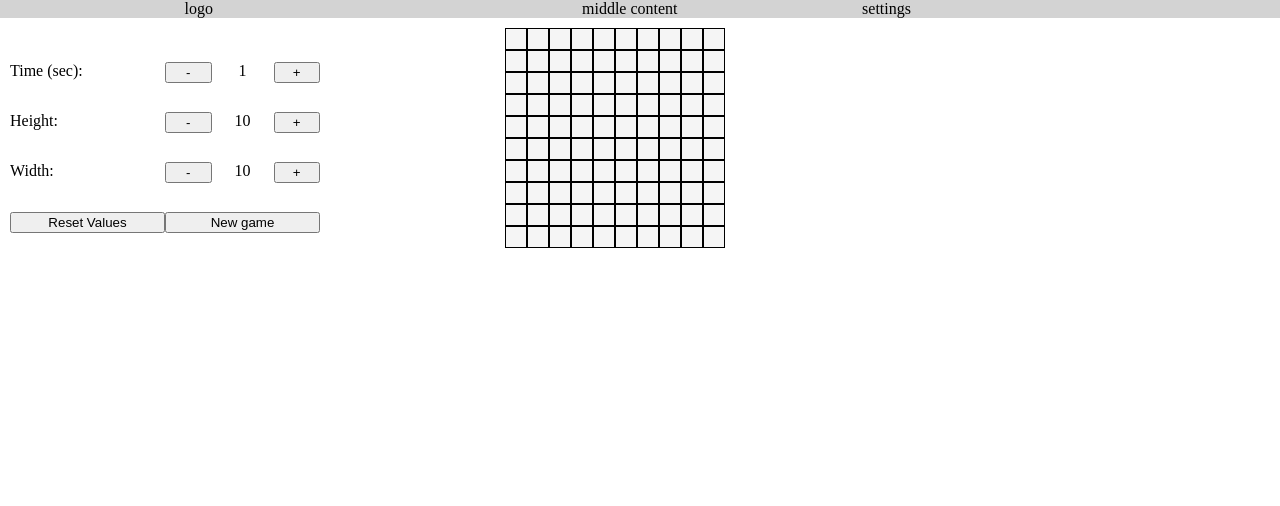
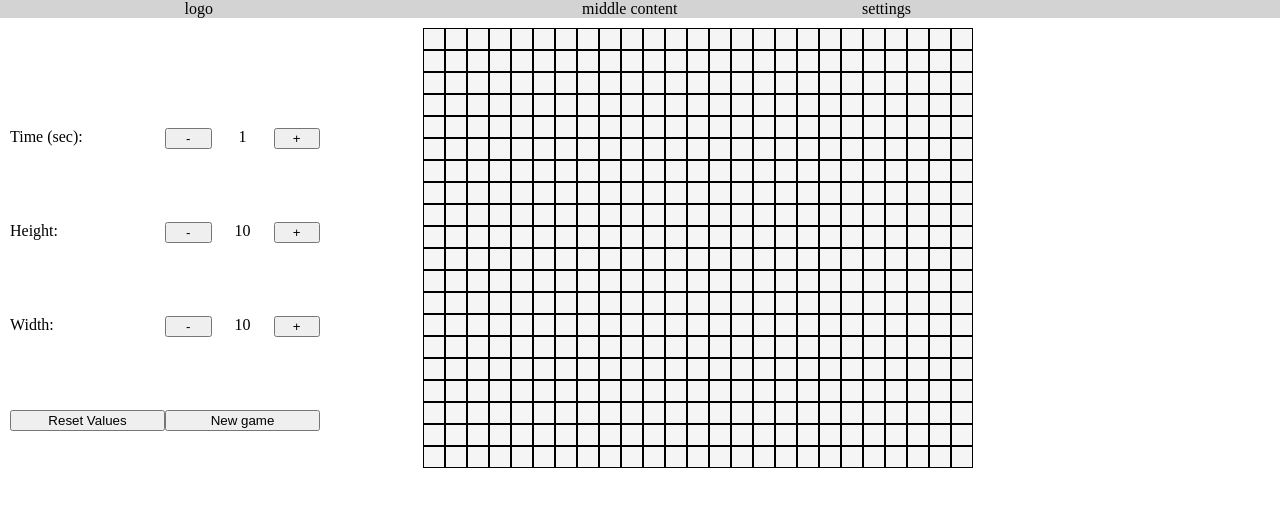
Before and after one commit to raujimenez/EchoSnake, a React (Create React App) app: page / in a window 1280 px wide. Shown: the top 506 px of the page. Built offline with nearby package versions, Linux system fonts and the light colour scheme.

Commit message:
girth added to menubar

```diff
--- a/src/App.jsx
+++ b/src/App.jsx
@@ -8,8 +8,8 @@ import './App.css';
 
 function App() {
   const timeHook = useState(1);
-  const heightHook = useState(10);
-  const widthHook = useState(10);
+  const heightHook = useState(20);
+  const widthHook = useState(25);
 
   const values = {
     timeHook,
```
